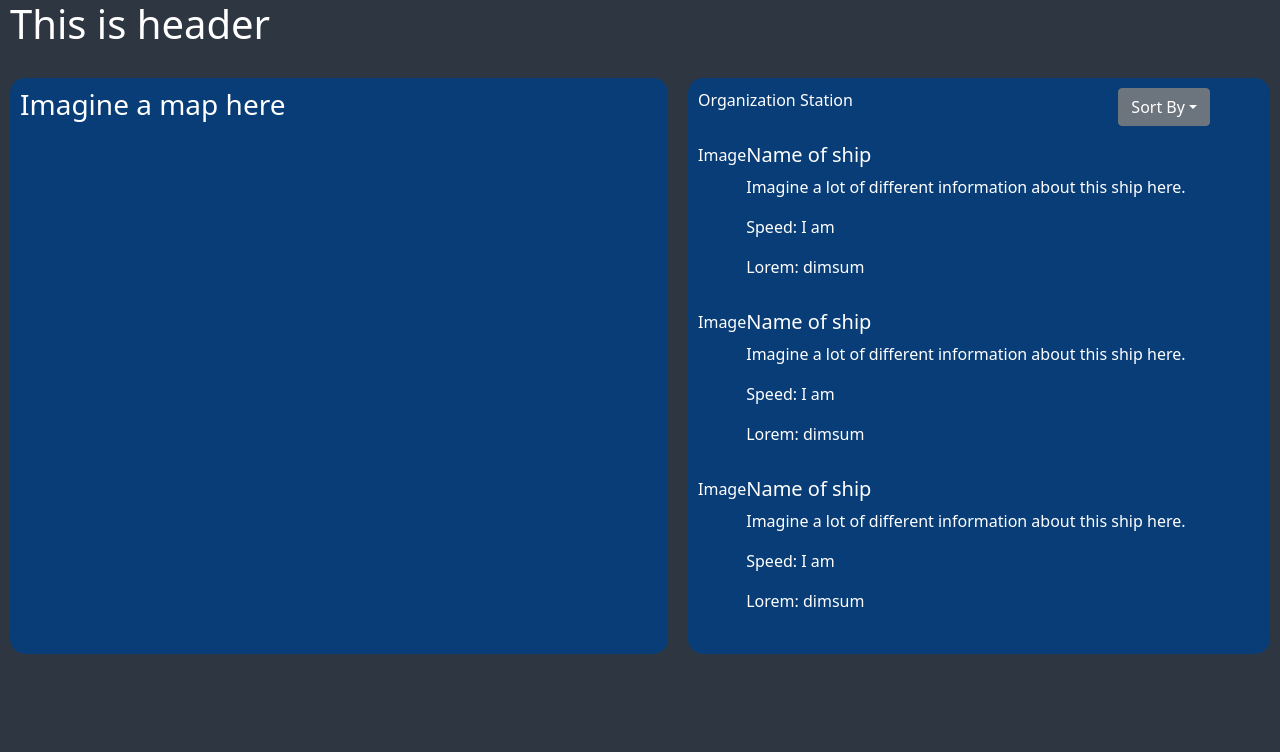
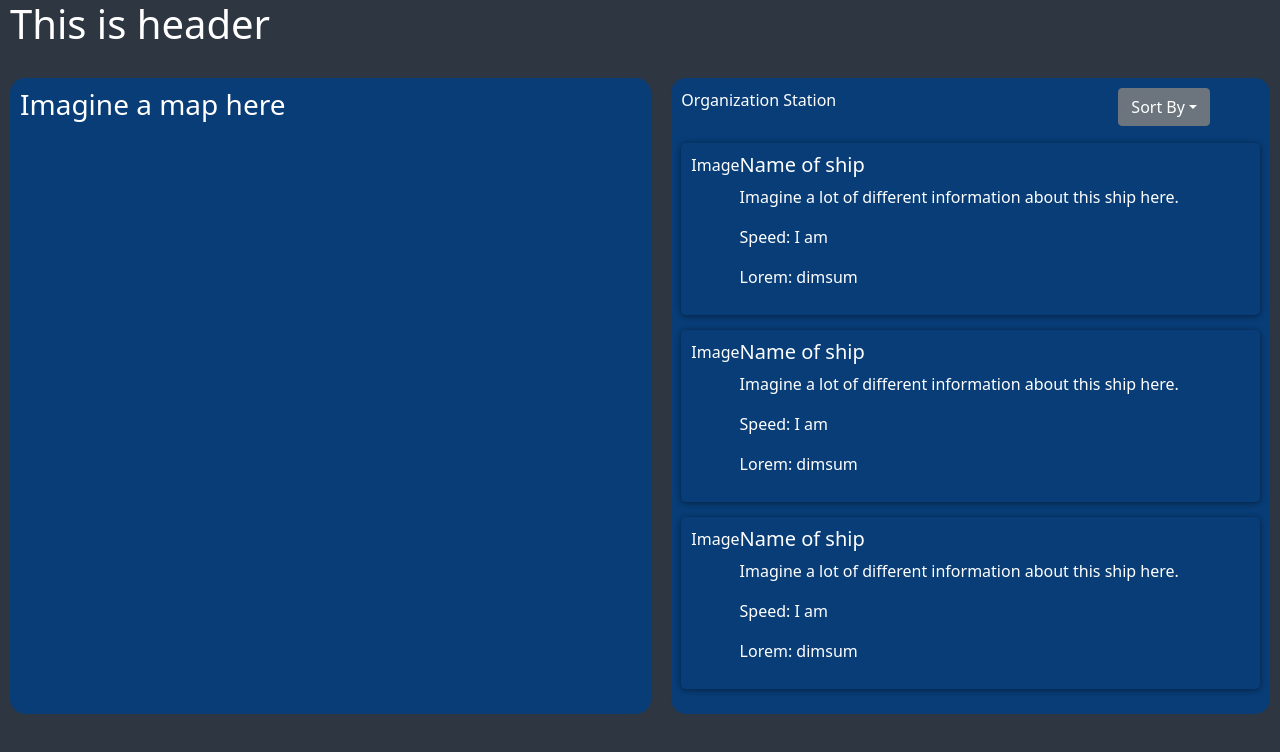
Before and after one commit to haved/Veracity7, a React (Create React App) app: page / in a window 1280 px wide. Shown: the top 752 px of the page. Built offline with nearby package versions, Linux system fonts and the light colour scheme.

Commit message:
css helvette

```diff
--- a/src/Components/InfoContainer.tsx
+++ b/src/Components/InfoContainer.tsx
@@ -12,7 +12,6 @@ function InfoContainer () {
                     <Options></Options>
                 </div>
                 <div className="options-container">
-
                     <ShipComponent></ShipComponent>
                     <ShipComponent></ShipComponent>
                     <ShipComponent></ShipComponent>
--- a/src/Style/App.css
+++ b/src/Style/App.css
@@ -48,6 +48,9 @@
   display: flex;
   flex-direction: row;
   margin: 15px 0 15px 0;
+  border-radius: 5px;
+  box-shadow: 0px 1px 6px #00000077;
+  padding: 10px;
 }
 
 .info-section {
```
